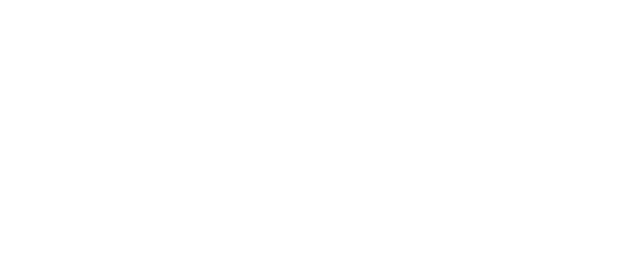
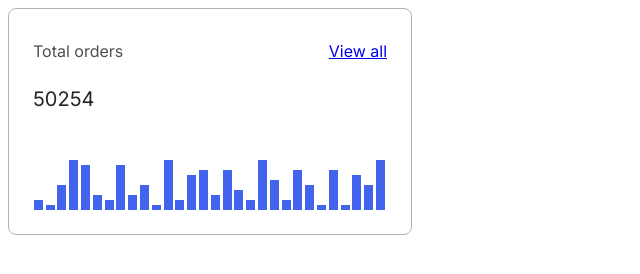
Before and after one commit to js-tasks-ru/htmlcss-20230227_veroncher, a website: page 04-lection2/01-histogram/index.html in a window 1280 px wide. Shown: the whole page, without its empty margins (0-640 px from the left). Drawn offline with Linux system fonts and the light colour scheme.

Commit message:
add solution for dz4-histogram

```diff
--- a/04-lection2/01-histogram/histogram.css
+++ b/04-lection2/01-histogram/histogram.css
@@ -0,0 +1,178 @@
+.contreiner {
+    border: 1px solid var(--grey-3);
+    border-radius: 8px;
+    width: 354px;
+    height: 185px;
+    padding: 16px 24px 24px 24px;
+    display: flex;
+    flex-direction: column;
+    justify-content: space-between;
+}
+
+.contreiner__top {
+display: flex;
+flex-direction: row;
+align-items: center;
+justify-content: space-between;
+}
+
+.contreiner__title {
+    font-family: 'Inter';
+    font-style: normal;
+    font-weight: 400;
+    font-size: 16px;
+    color: var(--black);
+    opacity: 0.8;
+}
+
+.contreiner__view {
+    font-family: 'Inter';
+    font-style: normal;
+    font-weight: 400;
+    font-size: 16px;
+    line-height: 24px;
+    text-align: right;
+    color: var(--blue-1);
+}
+
+.contreiner__content {
+    padding-bottom: 39px;
+    font-family: 'Inter';
+    font-style: normal;
+    font-weight: 400;
+    font-size: 20px;
+    color: var(--black);
+}
+
+.items {
+    display: flex;
+    flex-direction: row;
+    align-items: flex-end;
+    justify-content: space-around;
+}
+
+.item {
+    background-color: var(--blue-1);
+    margin-right: 1px;
+    width: 9px;
+}
+
+.item_item1 {
+    height: calc(var(--candle-height) * .2);
+}
+
+.item_item2 {
+    height: calc(var(--candle-height) * .1);
+}
+
+.item_item3 {
+    height: calc(var(--candle-height) * .5);
+}
+
+.item_item4 {
+    height: calc(var(--candle-height) * 1);
+}
+
+.item_item5 {
+    height: calc(var(--candle-height) * .9);
+}
+
+.item_item6 {
+    height: calc(var(--candle-height) * .3);
+}
+
+.item_item7 {
+    height: calc(var(--candle-height) * .2);
+}
+
+.item_item8 {
+    height: calc(var(--candle-height) * .9);
+}
+
+.item_item9 {
+    height: calc(var(--candle-height) * .3);
+}
+
+.item_item10 {
+    height: calc(var(--candle-height) * .5);
+}
+
+.item_item11 {
+    height: calc(var(--candle-height) * .1);
+}
+
+.item_item12 {
+    height: calc(var(--candle-height) * 1);
+}
+
+.item_item13 {
+    height: calc(var(--candle-height) * .2);
+}
+
+.item_item14 {
+    height: calc(var(--candle-height) * .7);
+}
+
+.item_item15 {
+    height: calc(var(--candle-height) * .8);
+}
+
+.item_item16 {
+    height: calc(var(--candle-height) * .3);
+}
+
+.item_item17 {
+    height: calc(var(--candle-height) * .8);
+}
+
+.item_item18 {
+    height: calc(var(--candle-height) * .4);
+}
+
+.item_item19 {
+    height: calc(var(--candle-height) * .2);
+}
+
+.item_item20 {
+    height: calc(var(--candle-height) * 1);
+}
+
+.item_item21 {
+    height: calc(var(--candle-height) * .6);
+}
+
+.item_item22 {
+    height: calc(var(--candle-height) * .2);
+}
+
+.item_item23 {
+    height: calc(var(--candle-height) * .8);
+}
+
+.item_item24 {
+    height: calc(var(--candle-height) * .5);
+}
+
+.item_item25 {
+    height: calc(var(--candle-height) * .1);
+}
+
+.item_item26 {
+    height: calc(var(--candle-height) * .8);
+}
+
+.item_item27 {
+    height: calc(var(--candle-height) * .1);
+}
+
+.item_item28 {
+    height: calc(var(--candle-height) * .7);
+}
+
+.item_item29 {
+    height: calc(var(--candle-height) * .5);
+}
+
+.item_item30 {
+    height: calc(var(--candle-height) * 1);
+}
--- a/04-lection2/01-histogram/index.html
+++ b/04-lection2/01-histogram/index.html
@@ -1,11 +1,60 @@
 <!DOCTYPE html>
 <!-- Страница с гистограммой -->
 <html lang="ru">
-    <head>
-        <link rel="stylesheet" href="../../assets/css/main.css">
-        <link rel="stylesheet" href="./histogram.css">
-    </head>
-    <body>
 
-    </body>
+<head>
+    <link rel="stylesheet" href="../../assets/css/main.css">
+    <link rel="stylesheet" href="./histogram.css">
+</head>
+
+<body>
+    <div class="contreiner">
+        <div class="contreiner__top">
+            <div class="contreiner__title">
+                <p>Total orders</p>
+            </div>
+            <div class="contreiner__view">
+                <a href="#">View all</a>
+            </div>
+        </div>
+        <div class="contreiner__content">
+            <div>
+                50254
+            </div>
+        </div>
+        <div class="items">
+            <div class="item item_item1"></div>
+            <div class="item item_item2"></div>
+            <div class="item item_item3"></div>
+            <div class="item item_item4"></div>
+            <div class="item item_item5"></div>
+            <div class="item item_item6"></div>
+            <div class="item item_item7"></div>
+            <div class="item item_item8"></div>
+            <div class="item item_item9"></div>
+            <div class="item item_item10"></div>
+            <div class="item item_item11"></div>
+            <div class="item item_item12"></div>
+            <div class="item item_item13"></div>
+            <div class="item item_item14"></div>
+            <div class="item item_item15"></div>
+            <div class="item item_item16"></div>
+            <div class="item item_item17"></div>
+            <div class="item item_item18"></div>
+            <div class="item item_item19"></div>
+            <div class="item item_item20"></div>
+            <div class="item item_item21"></div>
+            <div class="item item_item22"></div>
+            <div class="item item_item23"></div>
+            <div class="item item_item24"></div>
+            <div class="item item_item25"></div>
+            <div class="item item_item26"></div>
+            <div class="item item_item27"></div>
+            <div class="item item_item28"></div>
+            <div class="item item_item29"></div>
+            <div class="item item_item30"></div>
+        </div>
+    </div>
+</body>
+
 </html>
--- a/assets/css/main.css
+++ b/assets/css/main.css
@@ -6,6 +6,7 @@
     --pink: #F784AD;
     --purple: #7048E8;
     --blue: #374FC7;
+    --blue-1: #4263EB;
     --red: #F03D3E;
     --grey-1: #F8F9FA;
     --grey-2: #DDE2E5;
@@ -17,8 +18,10 @@
 
     --primary: var(--blue);
     --secondary: var(--purple);
+
+    --candle-height: 50px;
 }
 
-* {
+body {
     font-family: 'Roboto', sans-serif;
 }
--- a/assets/fonts/fonts.css
+++ b/assets/fonts/fonts.css
@@ -1 +1,2 @@
 @import url('https://fonts.googleapis.com/css2?family=Roboto:ital,wght@0,100;0,300;0,400;0,500;0,700;0,900;1,100;1,300;1,400;1,500;1,700;1,900&display=swap');
+@import url('https://fonts.googleapis.com/css2?family=Inter:wght@100;200;300;400;500;600;700;800;900&display=swap');
```
